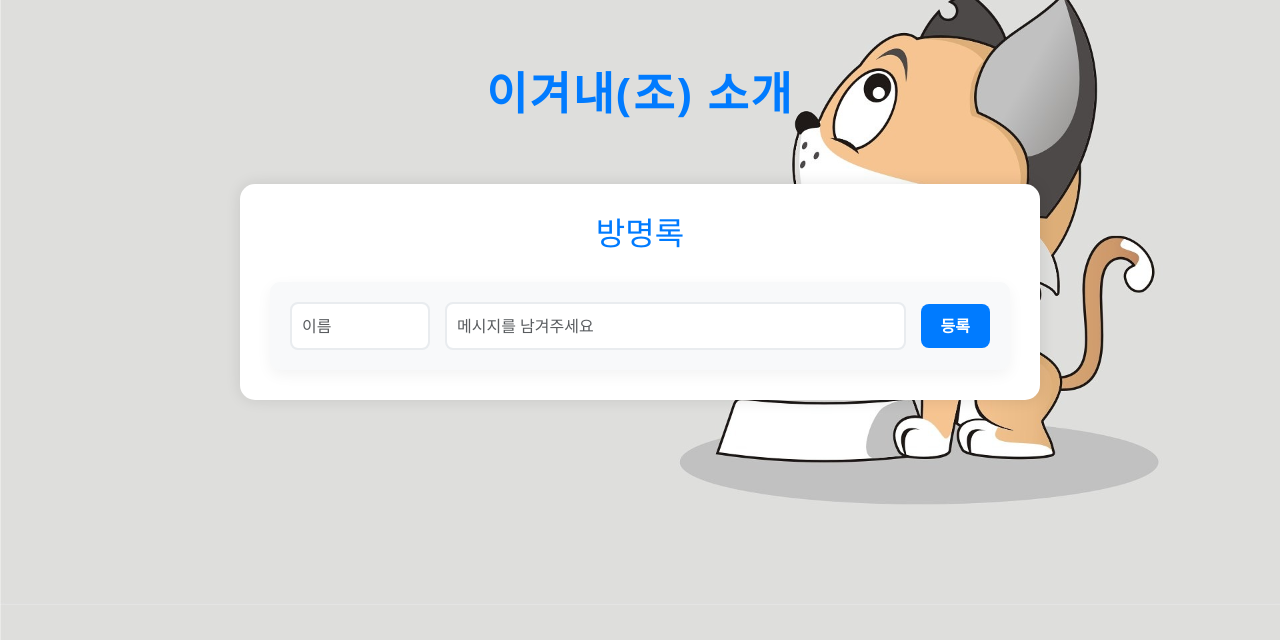
After one commit to gyun97/Introduce_team, a Flask app: template templates/guestbook.html in a window 1280 px wide. The commit adds this page. Shown: the top 640 px of the page. Run offline with Flask 3, Linux system fonts and the light colour scheme; the template is opened without the code that fills it, so the values that code supplies are empty.

Commit message:
방명록 페이지 구현 및 여러 css 수정

```diff
--- /dev/null
+++ b/templates/GuestBookStyle.css
@@ -0,0 +1,165 @@
+body {
+    background-color: #f8f9fa;
+    padding-top: 50px;
+}
+.main-title {
+    margin-bottom: 3rem;
+    padding: 1rem 0;
+    font-weight: bold;
+    font-size: 2.8rem;
+    color: #007bff;
+    text-transform: uppercase;
+    letter-spacing: 2px;
+}
+
+.main-title a {
+    color: #007bff;
+    text-decoration: none;
+    transition: all 0.3s ease;
+    position: relative;
+}
+
+.main-title a::after {
+    content: '';
+    position: absolute;
+    width: 100%;
+    height: 3px;
+    bottom: -5px;
+    left: 0;
+    background-color: #007bff;
+    visibility: hidden;
+    transform: scaleX(0);
+    transition: all 0.3s ease-in-out;
+}
+
+.main-title a:hover {
+    color: #0056b3;
+}
+
+.main-title a:hover::after {
+    visibility: visible;
+    transform: scaleX(1);
+}
+.guestbook {
+    background-color: white;
+    border-radius: 15px;
+    box-shadow: 0 0 15px rgba(0,0,0,0.1);
+    padding: 30px;
+    max-width: 800px;
+    margin: 0 auto;
+}
+.guestbook h2 {
+    color: #007bff;
+    margin-bottom: 30px;
+    text-align: center;
+}
+.guestbook-entry {
+    background-color: #f1f3f5;
+    border-radius: 10px;
+    padding: 15px;
+    margin-bottom: 20px;
+}
+.guestbook-entry .author {
+    font-weight: bold;
+    color: #495057;
+}
+.guestbook-entry .date {
+    font-size: 0.9em;
+    color: #6c757d;
+    margin-left: 10px;
+}
+.guestbook-entry .message {
+    margin-top: 10px;
+}
+.guestbook-form {
+    margin-top: 30px;
+}
+.delete-button {
+    background-color: #dc3545;
+    color: white;
+    border: none;
+    padding: 5px 10px;
+    border-radius: 5px;
+    cursor: pointer;
+    font-size: 0.9em;
+}
+.delete-button:hover {
+    background-color: #c82333;
+}
+.guestbook-form {
+    margin-top: 30px;
+    background-color: #f8f9fa;
+    padding: 20px;
+    border-radius: 10px;
+    box-shadow: 0 5px 15px rgba(0,0,0,0.05);
+}
+
+.guestbook-form .form-row {
+    display: flex;
+    align-items: center;
+    gap: 15px;
+}
+
+.guestbook-form .form-group {
+    margin-bottom: 0;
+}
+
+.guestbook-form .name-input {
+    flex: 0 0 20%; /* 이름 입력 폼의 너비를 20%로 고정 */
+}
+
+.guestbook-form .message-input {
+    flex: 1; /* 나머지 공간을 모두 차지하도록 설정 */
+}
+
+.guestbook-form .submit-button {
+    flex: 0 0 auto; /* 버튼의 크기에 맞게 자동 조절 */
+}
+
+.guestbook-form input {
+    border: 2px solid #e9ecef;
+    border-radius: 8px;
+    padding: 10px;
+    font-size: 16px;
+    transition: all 0.3s ease;
+    width: 100%; /* 입력 폼이 부모 요소의 전체 너비를 차지하도록 설정 */
+}
+
+.guestbook-form input:focus {
+    border-color: #007bff;
+    box-shadow: 0 0 0 0.2rem rgba(0,123,255,.25);
+    outline: none;
+}
+
+.guestbook-form button[type="submit"] {
+    background-color: #007bff;
+    border: none;
+    color: white;
+    padding: 10px 20px;
+    border-radius: 8px;
+    font-size: 16px;
+    font-weight: bold;
+    transition: all 0.3s ease;
+    cursor: pointer;
+    height: 100%; /* 버튼의 높이를 입력 폼과 동일하게 설정 */
+}
+
+.guestbook-form button[type="submit"]:hover {
+    background-color: #0056b3;
+    transform: translateY(-2px);
+    box-shadow: 0 5px 15px rgba(0,0,0,0.1);
+}
+
+/* 반응형 디자인을 위한 미디어 쿼리 */
+@media (max-width: 768px) {
+    .guestbook-form .form-row {
+        flex-direction: column;
+    }
+
+    .guestbook-form .name-input,
+    .guestbook-form .message-input,
+    .guestbook-form .submit-button {
+        width: 100%;
+        margin-bottom: 10px;
+    }
+}
--- /dev/null
+++ b/templates/guestbook.html
@@ -0,0 +1,40 @@
+<!DOCTYPE html>
+<html lang="ko">
+<head>
+    <meta charset="UTF-8">
+    <meta name="viewport" content="width=device-width, initial-scale=1.0">
+    <title>Bootstrap demo</title>
+    <link href="https://cdn.jsdelivr.net/npm/bootstrap@5.3.3/dist/css/bootstrap.min.css" rel="stylesheet" integrity="sha384-QWTKZyjpPEjISv5WaRU9OFeRpok6YctnYmDr5pNlyT2bRjXh0JMhjY6hW+ALEwIH" crossorigin="anonymous">
+    <link rel="stylesheet" href="style.css">
+    <link rel="stylesheet" href="GuestBookStyle.css">
+</head>
+<body>
+    <header class="text-center mb-5">
+        <h1 class="main-title">
+            <a href="index.html">이겨내(조) 소개</a>
+        </h1>
+    </header>
+
+    <!-- 방명록 섹션 추가 -->
+    <div class="guestbook">
+        <h2>방명록</h2>
+        <div id="guestbook-entries">
+            <!-- 여기에 방명록 항목들이 동적으로 추가됩니다 -->
+        </div>
+        <form class="guestbook-form">
+            <div class="form-row">
+                <div class="form-group name-input">
+                    <input type="text" class="form-control" id="guestbook-name" placeholder="이름" required>
+                </div>
+                <div class="form-group message-input">
+                    <input type="text" class="form-control" id="guestbook-message" placeholder="메시지를 남겨주세요" required>
+                </div>
+                <div class="form-group submit-button">
+                    <button type="submit" class="btn btn-primary">등록</button>
+                </div>
+            </div>
+        </form>
+    </div>
+    <script src="script.js"></script>
+</body>
+</html>
```
Also changed, not shown: templates/index.html (+24 -9 lines), templates/memberA.html (+45 -0 lines), templates/memberB.html (+45 -0 lines), templates/memberC.html (+50 -5 lines), templates/memberD.html (+45 -1 lines), images/배은서.jpg (added), 1 other file.
